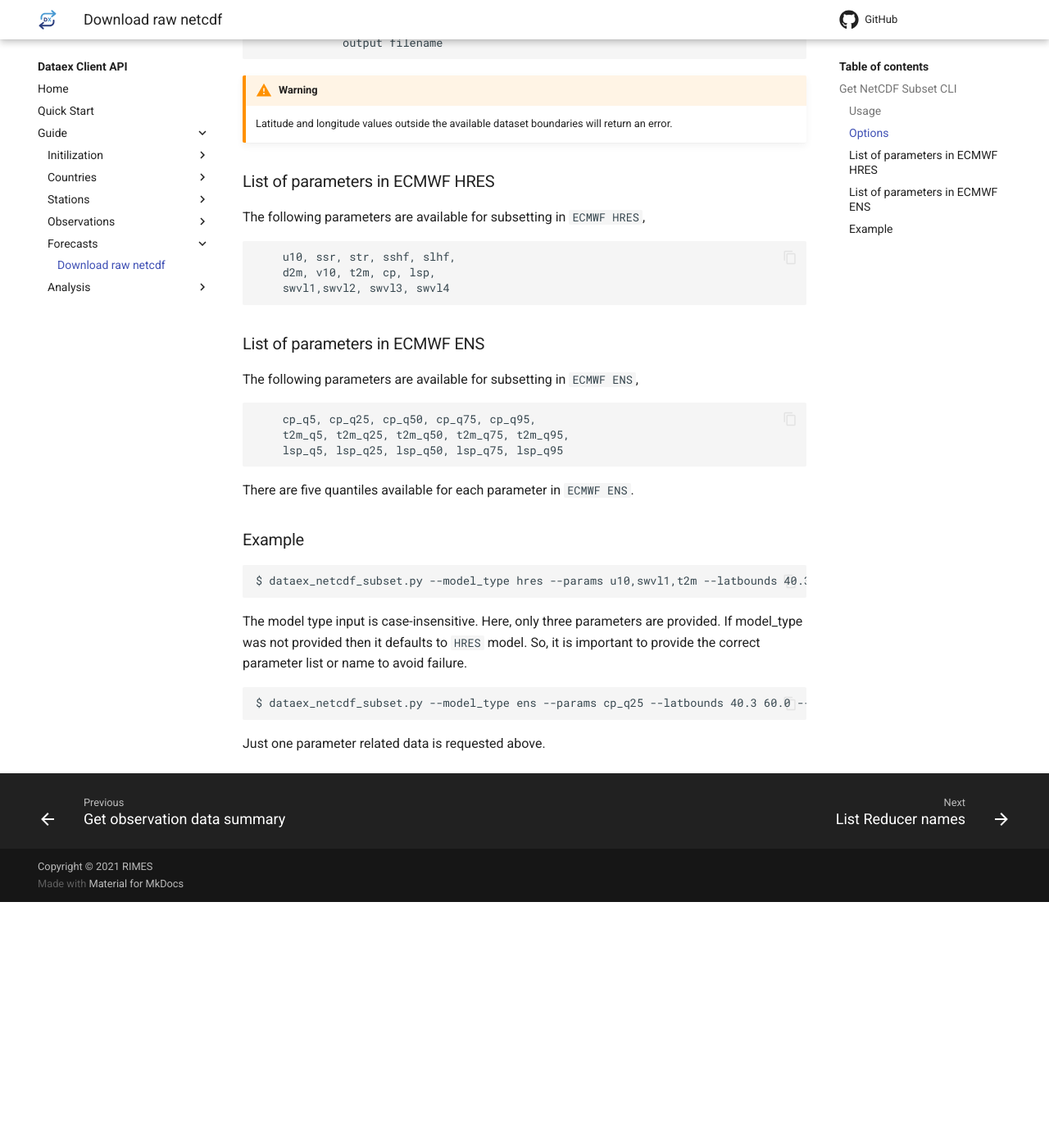
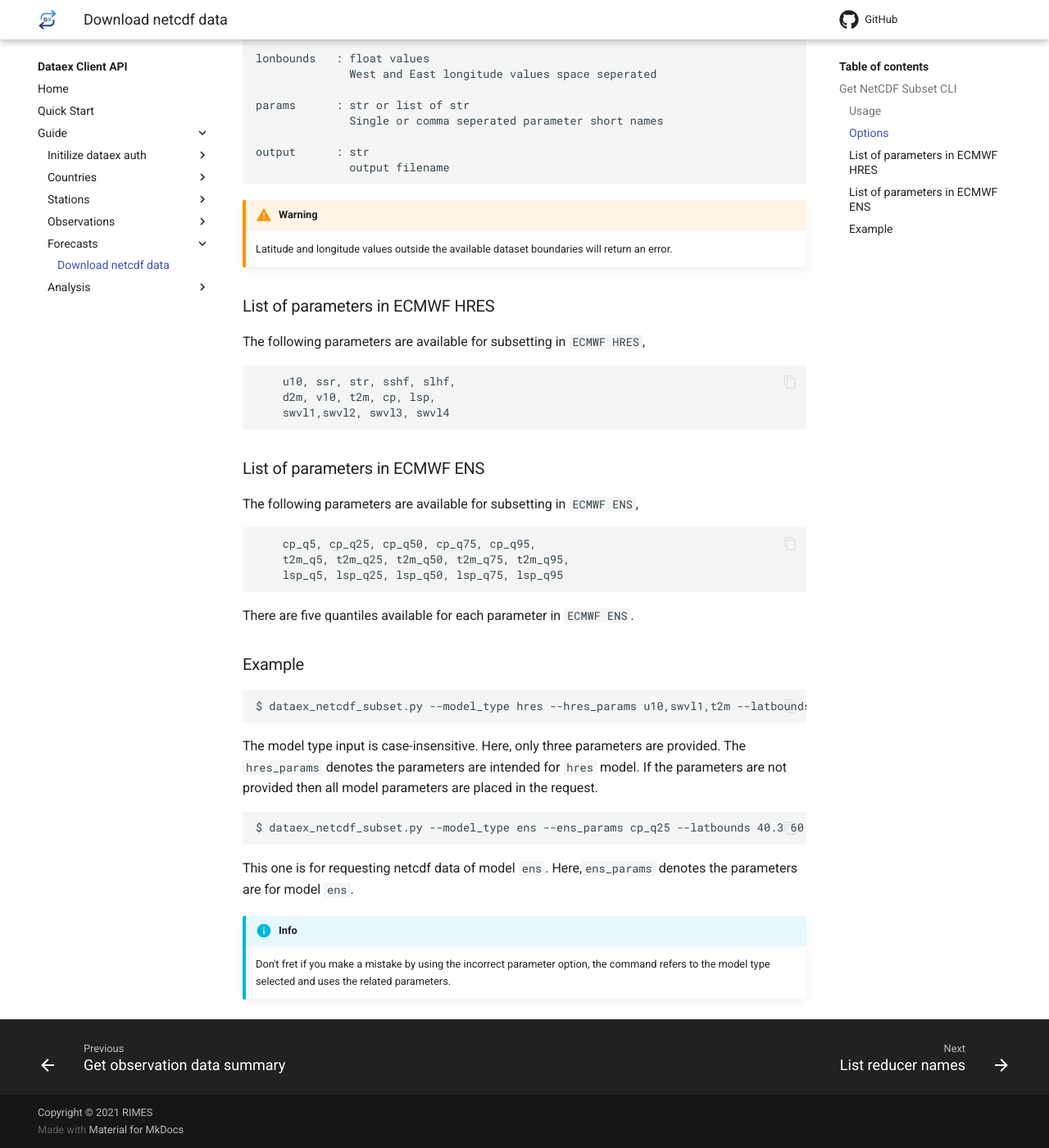
Before and after one commit to RIMESINT/dataex-client, an MkDocs documentation site: the page built from docs/user-guide/dataex_netcdf_subset.md, in a window 1280 px wide and 1400 px high, scrolled down 878 px. Shown: the whole window at 82% size. Built offline with MkDocs 1.6.1 and Material for MkDocs 9.7.7, drawn with Linux system fonts in a browser that asks for light colours; comment, search, counter and statistics services are not loaded; before the commit the page ends 1978 px from its top, so only the background shows below that; some of the changed text lies outside the part shown.

Commit message:
updated netcdf subset guide

````diff
--- a/docs/user-guide/dataex_netcdf_subset.md
+++ b/docs/user-guide/dataex_netcdf_subset.md
@@ -9,7 +9,9 @@
 
 ###Usage
 ```
-$ dataex_netcdf_subset.py --model_type <str> --params <str>,<str> --latbounds <float> <float> --lonbounds <float> <float> --output <str>
+$ dataex_netcdf_subset.py --model_type <str> --hres_params <str>,<str> --latbounds <float> <float> --lonbounds <float> <float> --output <str>
+
+$ dataex_netcdf_subset.py --model_type <str> --ens_params <str> --latbounds <float> <float> --lonbounds <float> <float> --output <str>
 
 ```
 !!! Tip
@@ -19,20 +21,26 @@
 ###Options
 
 ```
-model_type : str
-             model name
+hres_params : str
+              Use for single or comma seperated HRES parameter short names
 
-latbounds  : float values
-             South and North latitutde values space seperated
+ens_params  : str
+              Use for single or comma seperated ENS parameter short names
 
-lonbounds  : float values
-             West and East longitude values space seperated
+model_type  : str
+              model name
 
-params     : str or list of str
-             Single or comma seperated parameter short names
+latbounds   : float values
+              South and North latitutde values space seperated
 
-output     : str
-             output filename
+lonbounds   : float values
+              West and East longitude values space seperated
+
+params      : str or list of str
+              Single or comma seperated parameter short names
+
+output      : str
+              output filename
 ```
 
 
@@ -63,11 +71,14 @@
 
 ### Example
 ```
-$ dataex_netcdf_subset.py --model_type hres --params u10,swvl1,t2m --latbounds 40.3 60.0 --lonbounds 90.0 120.0 --output /home/user/hres_subset.nc
+$ dataex_netcdf_subset.py --model_type hres --hres_params u10,swvl1,t2m --latbounds 40.3 60.0 --lonbounds 90.0 120.0 --output /home/user/hres_subset.nc
 ```
-The model type input is case-insensitive. Here, only three parameters are provided. If model_type was not provided then it defaults to `HRES` model. So, it is important to provide the correct parameter list or name to avoid failure.
+The model type input is case-insensitive. Here, only three parameters are provided. The `hres_params` denotes the parameters are intended for `hres` model. If the parameters are not provided then all model parameters are placed in the request.
 
 ```
-$ dataex_netcdf_subset.py --model_type ens --params cp_q25 --latbounds 40.3 60.0 --lonbounds 90.0 120.0 --output /home/user/hres_subset.nc
+$ dataex_netcdf_subset.py --model_type ens --ens_params cp_q25 --latbounds 40.3 60.0 --lonbounds 90.0 120.0 --output /home/user/hres_subset.nc
 ```
-Just one parameter related data is requested above.
+This one is for requesting netcdf data of model `ens`. Here,`ens_params` denotes the parameters are for model `ens`.
+
+!!! Info
+    Don't fret if you make a mistake by using the incorrect parameter option, the command refers to the model type selected and uses the related parameters.
--- a/mkdocs.yml
+++ b/mkdocs.yml
@@ -29,7 +29,7 @@
  - Home: 'index.md'
  - Quick Start: 'quick_start.md'
  - Guide:
-   - Initilization:
+   - Initilize dataex auth:
       - 'Create dataex auth json file' : 'user-guide/dataex_init.md'
    - Countries:
       - 'List countries': 'user-guide/dataex_list_country_info.md'
@@ -42,8 +42,8 @@
       - 'Get observation data summary': 'user-guide/dataex_obs_data_summary.md'
 
    - Forecasts:
-      - 'Download raw netcdf': 'user-guide/dataex_netcdf_subset.md'
+      - 'Download netcdf data': 'user-guide/dataex_netcdf_subset.md'
    - Analysis:
-      - 'List Reducer names': 'user-guide/dataex_list_reducers.md'
+      - 'List reducer names': 'user-guide/dataex_list_reducers.md'
       - 'List forecast analysis user assets': 'user-guide/dataex_list_user_assets.md'
       - 'Download region specific forecast time series': 'user-guide/dataex_region_data_analysis.md'
````
